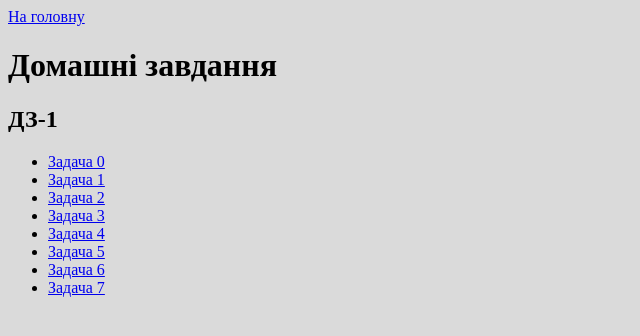
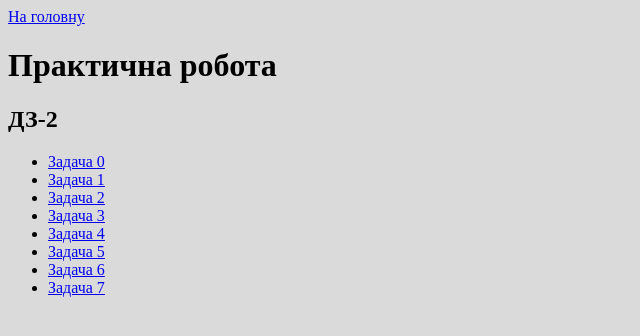
Before and after one commit to Aelharon/Lessons_Java_Script, a plain HTML site: page lesson_2/index.html in a window 1280 px wide. Shown: the whole page, without its empty margins (0-640 px from the left). Drawn offline with Linux system fonts and the light colour scheme.

Commit message:
apdate index.html

```diff
--- a/lesson_2/index.html
+++ b/lesson_2/index.html
@@ -8,10 +8,9 @@
 	</head>
 	<body>
 		<a class="go-home" href="../index.html">На головну</a>
-		<h1>Домашні завдання</h1>
-		<div class="lessons">
-			<div class="lessons__1">
-				<h2>ДЗ-1</h2>
+		<h1>Практична робота</h1>
+		<div class="lessons-1">
+			<h2>ДЗ-2</h2>
 			<ul class="list">
 				<li class="list__item">
 					<a href="task0.html">Задача 0</a>
@@ -39,6 +38,5 @@
 				</li>
 			</ul>
 		</div>
-		</div>
 	</body>
 </html>
```
Lines whose indentation alone changed are shown as unchanged.
